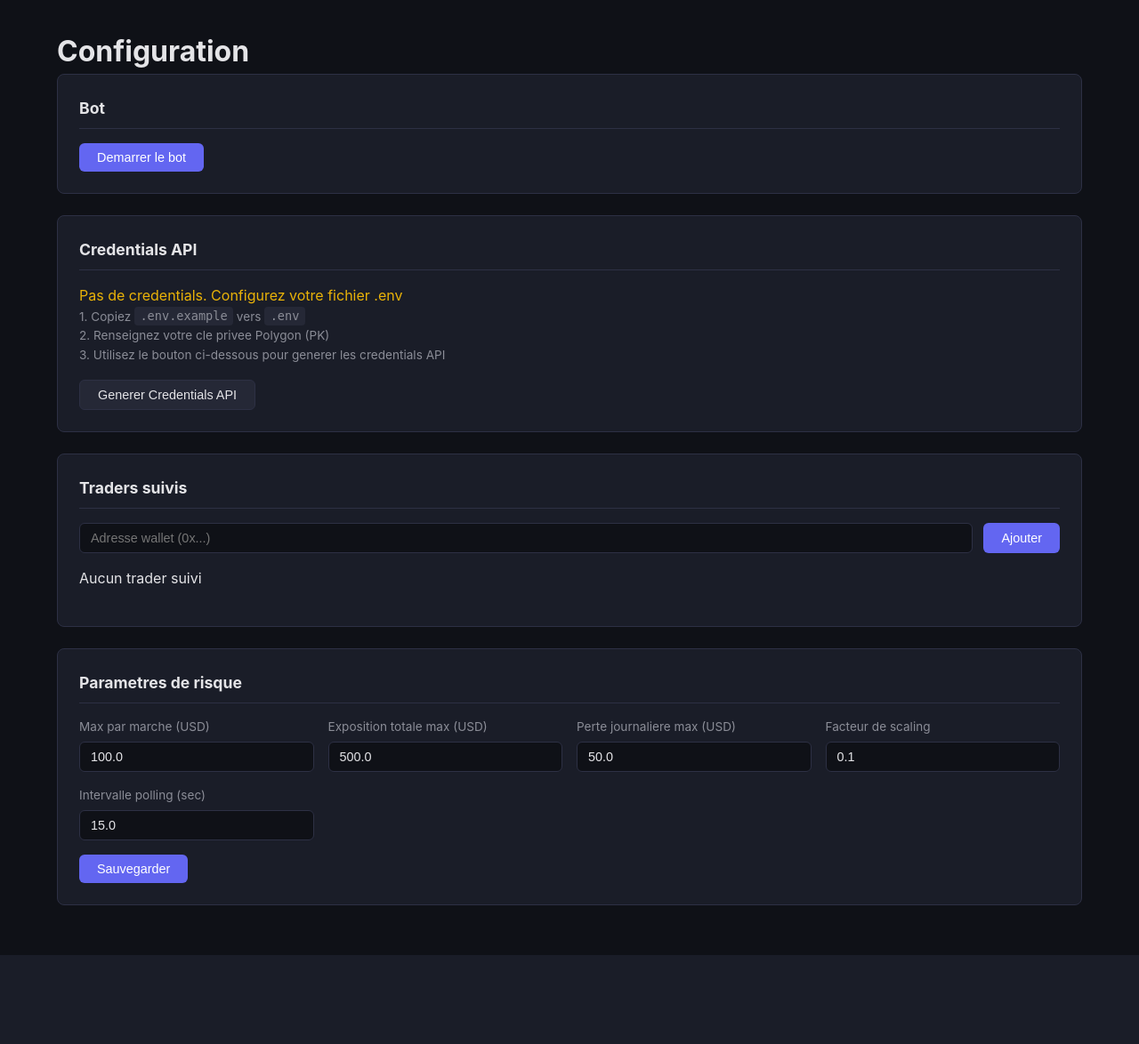
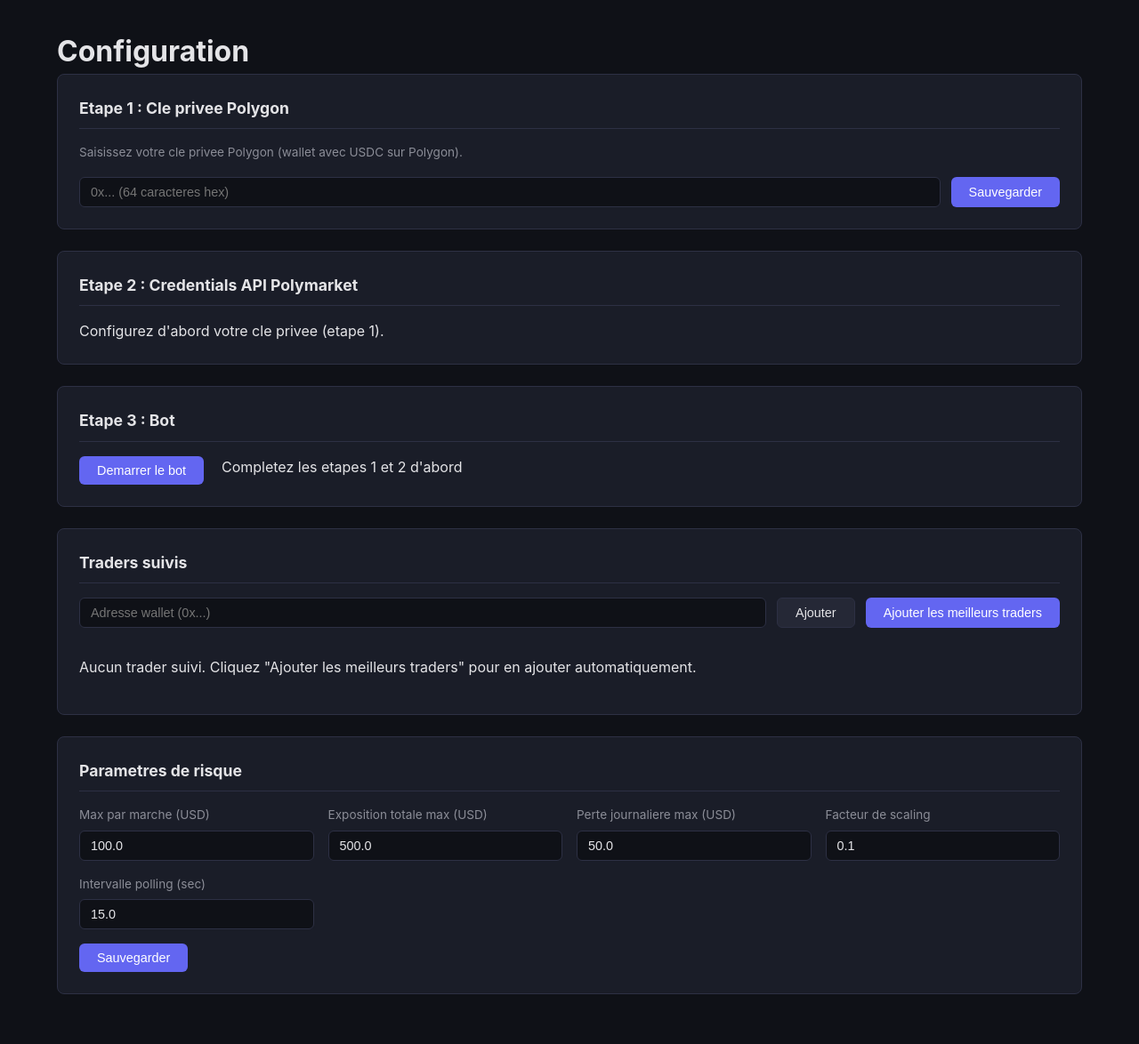
Before and after one commit to MyShivaRepo/pm-angel, a FastAPI app: page /settings in a window 1280 px wide. Shown: the part 67-1241 px from the top of the page at 89% size. Before the commit the page ends 1141 px from the top, so only its background shows below. Run offline with FastAPI, Linux system fonts and the light colour scheme.

Commit message:
feat: full web-based setup, no .env editing needed
- Credentials (private key, API keys) are now entered via the web UI
  and stored in SQLite database instead of .env
- "Generate API Credentials" button derives CLOB keys from private key
  and saves them automatically to DB
- Auto-suggest top 5 traders from Polymarket leaderboard on first launch
- "Add best traders" button to refresh suggestions from leaderboard
- Redirect to /settings on first visit when no credentials configured
- Settings changes persist to DB across container restarts
- Fix: Non-hexadecimal digit error by validating PK input format

Co-Authored-By: Claude Opus 4.6 (1M context) <noreply@anthropic.com>

```diff
--- a/src/pm_angel/main.py
+++ b/src/pm_angel/main.py
@@ -7,7 +7,7 @@ from pathlib import Path
 from typing import Any
 
 from fastapi import FastAPI, Form, Request
-from fastapi.responses import HTMLResponse, JSONResponse
+from fastapi.responses import HTMLResponse, JSONResponse, RedirectResponse
 from fastapi.staticfiles import StaticFiles
 from fastapi.templating import Jinja2Templates
 from sqlalchemy import func, select
@@ -29,14 +29,7 @@ logger = logging.getLogger(__name__)
 settings: Settings = Settings.from_env()
 data_api = DataApiClient(settings.data_api_host)
 gamma_api = GammaApiClient(settings.gamma_api_host)
-clob = ClobWrapper(
-    host=settings.clob_host,
-    private_key=settings.private_key,
-    chain_id=settings.chain_id,
-    api_key=settings.clob_api_key,
-    api_secret=settings.clob_api_secret,
-    api_passphrase=settings.clob_api_passphrase,
-)
+clob: ClobWrapper | None = None
 risk_manager = RiskManager(settings)
 discovery = TraderDiscovery(data_api, gamma_api)
 poller: ActivityPoller | None = None
@@ -47,6 +40,22 @@ BASE_DIR = Path(__file__).parent
 templates = Jinja2Templates(directory=str(BASE_DIR / "templates"))
 
 
+def _rebuild_clob() -> None:
+    """Rebuild CLOB client with current settings credentials."""
+    global clob
+    if settings.has_credentials:
+        clob = ClobWrapper(
+            host=settings.clob_host,
+            private_key=settings.private_key,
+            chain_id=settings.chain_id,
+            api_key=settings.clob_api_key,
+            api_secret=settings.clob_api_secret,
+            api_passphrase=settings.clob_api_passphrase,
+        )
+    else:
+        clob = None
+
+
 @asynccontextmanager
 async def lifespan(app: FastAPI):
     logging.basicConfig(
@@ -54,6 +63,11 @@ async def lifespan(app: FastAPI):
         format="%(asctime)s [%(levelname)s] %(name)s: %(message)s",
     )
     await init_db(settings.db_path)
+    # Load credentials from DB
+    await settings.load_from_db()
+    _rebuild_clob()
+    # Auto-populate suggested traders on first launch
+    await _auto_suggest_traders()
     logger.info("PM Angel started on %s:%d", settings.host, settings.port)
     yield
     await _stop_bot()
@@ -71,6 +85,9 @@ app.mount("/static", StaticFiles(directory=str(BASE_DIR / "static")), name="stat
 
 @app.get("/", response_class=HTMLResponse)
 async def dashboard(request: Request):
+    # Redirect to setup if no credentials
+    if not settings.has_private_key:
+        return RedirectResponse("/settings", status_code=302)
     stats = await _get_stats()
     bets = await _get_bets()
     return templates.TemplateResponse(request, "dashboard.html", context={
@@ -85,8 +102,10 @@ async def settings_page(request: Request):
     return templates.TemplateResponse(request, "settings.html", context={
         "active_page": "settings",
         "settings": settings,
+        "has_private_key": settings.has_private_key,
         "has_credentials": settings.has_credentials,
         "bot_running": poller is not None and poller.is_running,
+        "pk_masked": _mask_key(settings.private_key) if settings.private_key else "",
     })
 
 
@@ -112,7 +131,7 @@ async def status_bar(request: Request):
     running = poller is not None and poller.is_running
     balance = None
     positions = 0
-    if running and settings.has_credentials:
+    if running and clob:
         try:
             balance = await clob.get_balance()
         except Exception:
@@ -166,6 +185,75 @@ async def leaderboard_data(
     return HTMLResponse("\n".join(rows))
 
 
+# --- Credentials Setup (from web UI) ---
+
+@app.post("/api/setup/private-key", response_class=HTMLResponse)
+async def save_private_key(private_key: str = Form(...)):
+    pk = private_key.strip()
+    # Validate hex format
+    if not pk.startswith("0x"):
+        pk = "0x" + pk
+    try:
+        # Verify it's valid hex
+        bytes.fromhex(pk[2:])
+    except ValueError:
+        return HTMLResponse(
+            '<p class="text-warning">Cle invalide : doit etre une chaine hexadecimale de 64 caracteres (0x...)</p>'
+        )
+    if len(pk) != 66:
+        return HTMLResponse(
+            f'<p class="text-warning">Cle invalide : longueur {len(pk)} au lieu de 66 caracteres (0x + 64 hex)</p>'
+        )
+
+    settings.private_key = pk
+    await settings.save_to_db("private_key", pk)
+    logger.info("Private key saved to database")
+
+    return HTMLResponse(
+        '<p class="text-success">Cle privee sauvegardee !</p>'
+        '<p class="help-text">Cliquez maintenant sur "Generer Credentials API" pour obtenir vos cles CLOB.</p>'
+    )
+
+
+@app.post("/api/setup/derive-keys", response_class=HTMLResponse)
+async def derive_keys():
+    if not settings.has_private_key:
+        return HTMLResponse(
+            '<p class="text-warning">Saisissez d\'abord votre cle privee ci-dessus.</p>'
+        )
+    try:
+        # Create a temporary CLOB client just for key derivation
+        temp_clob = ClobWrapper(
+            host=settings.clob_host,
+            private_key=settings.private_key,
+            chain_id=settings.chain_id,
+            api_key="",
+            api_secret="",
+            api_passphrase="",
+        )
+        creds = await temp_clob.derive_api_creds()
+
+        # Save to settings and DB
+        settings.clob_api_key = creds["api_key"]
+        settings.clob_api_secret = creds["api_secret"]
+        settings.clob_api_passphrase = creds["api_passphrase"]
+        await settings.save_to_db("clob_api_key", creds["api_key"])
+        await settings.save_to_db("clob_api_secret", creds["api_secret"])
+        await settings.save_to_db("clob_api_passphrase", creds["api_passphrase"])
+
+        # Rebuild CLOB client with new credentials
+        _rebuild_clob()
+
+        logger.info("API credentials derived and saved")
+        return HTMLResponse(
+            '<p class="text-success">Credentials API generees et sauvegardees automatiquement !</p>'
+            '<p class="help-text">Vous pouvez maintenant demarrer le bot.</p>'
+        )
+    except Exception as exc:
+        logger.error("Key derivation failed: %s", exc)
+        return HTMLResponse(f'<p class="text-warning">Erreur: {exc}</p>')
+
+
 # --- Bot Control ---
 
 @app.post("/api/bot/start")
@@ -175,15 +263,23 @@ async def start_bot():
         return JSONResponse({"status": "already_running"})
 
     if not settings.has_credentials:
-        return JSONResponse({"error": "No API credentials configured"}, status_code=400)
+        return JSONResponse(
+            {"error": "Credentials API non configurees. Allez dans Settings."},
+            status_code=400,
+        )
+
+    if not clob:
+        _rebuild_clob()
+    if not clob:
+        return JSONResponse({"error": "Impossible de creer le client CLOB"}, status_code=400)
 
     # Load tracked traders from DB
     traders = await _get_tracked_addresses()
     if not traders:
-        traders = settings.target_traders
-
-    if not traders:
-        return JSONResponse({"error": "No target traders configured"}, status_code=400)
+        return JSONResponse(
+            {"error": "Aucun trader suivi. Ajoutez des traders depuis Settings ou Leaderboard."},
+            status_code=400,
+        )
 
     poller = ActivityPoller(data_api, gamma_api, traders, settings.poll_interval_seconds)
     executor = TradeExecutor(clob, risk_manager, gamma_api, settings)
@@ -221,7 +317,8 @@ async def _price_update_loop():
     while True:
         try:
             await asyncio.sleep(60)
-            await update_prices(clob)
+            if clob:
+                await update_prices(clob)
         except asyncio.CancelledError:
             break
         except Exception:
@@ -289,17 +386,31 @@ async def remove_trader(request: Request, address: str):
     return await _render_traders_list(request)
 
 
+@app.post("/api/traders/refresh-suggestions", response_class=HTMLResponse)
+async def refresh_suggestions():
+    """Fetch top traders from leaderboard and add them automatically."""
+    count = await _auto_suggest_traders(force=True)
+    return HTMLResponse(
+        f'<p class="text-success">{count} traders ajoutes depuis le leaderboard !</p>'
+    )
+
+
 async def _render_traders_list(request: Request) -> HTMLResponse:
     traders = await _get_tracked_traders()
     if not traders:
-        return HTMLResponse('<p class="text-muted" style="padding:1rem 0;">Aucun trader suivi</p>')
+        return HTMLResponse(
+            '<p class="text-muted" style="padding:1rem 0;">Aucun trader suivi. '
+            'Cliquez "Ajouter les meilleurs traders" pour en ajouter automatiquement.</p>'
+        )
 
     html_parts = []
     for t in traders:
+        pnl_class = "positive" if t.pnl >= 0 else "negative" if t.pnl < 0 else ""
+        pnl_str = f' | PnL: <span class="{pnl_class}">${t.pnl:,.0f}</span>' if t.pnl else ""
         html_parts.append(
             f'<div class="trader-item">'
             f'  <div class="trader-info">'
-            f'    <span class="trader-name">{t.username or "Anonyme"}</span>'
+            f'    <span class="trader-name">{t.username or "Anonyme"}{pnl_str}</span>'
             f'    <span class="trader-address">{t.address}</span>'
             f'  </div>'
             f'  <button class="btn btn-sm btn-danger" '
@@ -320,22 +431,20 @@ async def update_settings(
     position_scale_factor: float = Form(0.1),
     poll_interval_seconds: float = Form(15),
 ):
-    global settings
-    settings = Settings(
-        private_key=settings.private_key,
-        clob_api_key=settings.clob_api_key,
-        clob_api_secret=settings.clob_api_secret,
-        clob_api_passphrase=settings.clob_api_passphrase,
-        target_traders=settings.target_traders,
-        max_position_usd=max_position_usd,
-        max_total_exposure_usd=max_total_exposure_usd,
-        daily_loss_limit_usd=daily_loss_limit_usd,
-        position_scale_factor=position_scale_factor,
-        poll_interval_seconds=poll_interval_seconds,
-        host=settings.host,
-        port=settings.port,
-    )
-    # Update risk manager with new settings
+    settings.max_position_usd = max_position_usd
+    settings.max_total_exposure_usd = max_total_exposure_usd
+    settings.daily_loss_limit_usd = daily_loss_limit_usd
+    settings.position_scale_factor = position_scale_factor
+    settings.poll_interval_seconds = poll_interval_seconds
+
+    # Persist to DB
+    await settings.save_to_db("max_position_usd", str(max_position_usd))
+    await settings.save_to_db("max_total_exposure_usd", str(max_total_exposure_usd))
+    await settings.save_to_db("daily_loss_limit_usd", str(daily_loss_limit_usd))
+    await settings.save_to_db("position_scale_factor", str(position_scale_factor))
+    await settings.save_to_db("poll_interval_seconds", str(poll_interval_seconds))
+
+    # Update risk manager
     risk_manager._max_position_usd = max_position_usd
     risk_manager._max_total_exposure = max_total_exposure_usd
     risk_manager._daily_loss_limit = daily_loss_limit_usd
@@ -344,27 +453,64 @@ async def update_settings(
     return JSONResponse({"status": "saved"})
 
 
-@app.post("/api/setup/derive-keys")
-async def derive_keys():
-    if not settings.private_key:
-        return HTMLResponse(
-            '<p class="text-warning">Renseignez PK dans .env d\'abord</p>'
-        )
+# --- Auto-suggest traders ---
+
+async def _auto_suggest_traders(force: bool = False) -> int:
+    """Automatically add top traders from the leaderboard if none are tracked."""
+    if async_session is None:
+        return 0
+
+    # Check if we already have tracked traders
+    if not force:
+        existing = await _get_tracked_traders()
+        if existing:
+            return 0
+
     try:
-        creds = await clob.derive_api_creds()
-        return HTMLResponse(
-            f'<div class="help-text">'
-            f'<p class="text-success">Credentials generees ! Ajoutez-les dans .env :</p>'
-            f'<code>CLOB_API_KEY={creds["api_key"]}</code><br>'
-            f'<code>CLOB_API_SECRET={creds["api_secret"]}</code><br>'
-            f'<code>CLOB_API_PASSPHRASE={creds["api_passphrase"]}</code>'
-            f'</div>'
+        traders = await discovery.get_top_traders(
+            category="OVERALL",
+            time_period="MONTH",
+            order_by="PNL",
+            limit=10,
+            min_pnl=100,
         )
     except Exception as exc:
-        return HTMLResponse(f'<p class="text-warning">Erreur: {exc}</p>')
+        logger.warning("Could not fetch leaderboard for auto-suggestions: %s", exc)
+        return 0
+
+    count = 0
+    async with async_session() as session:
+        for t in traders[:5]:  # Top 5 traders
+            if not t.address:
+                continue
+            existing = await session.execute(
+                select(TrackedTrader).where(TrackedTrader.address == t.address)
+            )
+            if existing.scalar_one_or_none():
+                continue
+            trader = TrackedTrader(
+                address=t.address,
+                username=t.username,
+                pnl=t.pnl,
+                volume=t.volume,
+                is_active=True,
+            )
+            session.add(trader)
+            count += 1
+        await session.commit()
+
+    if count:
+        logger.info("Auto-added %d traders from leaderboard", count)
+    return count
 
 
 # --- Helpers ---
+
+def _mask_key(key: str) -> str:
+    if len(key) < 10:
+        return "***"
+    return key[:6] + "..." + key[-4:]
+
 
 async def _get_bets() -> list[Bet]:
     if async_session is None:
--- a/src/pm_angel/templates/settings.html
+++ b/src/pm_angel/templates/settings.html
@@ -3,54 +3,94 @@
 <div class="settings">
     <h1>Configuration</h1>
 
+    <!-- Step 1: Private Key -->
     <section class="settings-section">
-        <h2>Bot</h2>
+        <h2>Etape 1 : Cle privee Polygon</h2>
+        {% if has_private_key %}
+            <p class="text-success">Cle privee configuree : <code>{{ pk_masked }}</code></p>
+            <details style="margin-top: 0.5rem;">
+                <summary class="text-muted" style="cursor: pointer; font-size: 0.85rem;">Modifier la cle</summary>
+                <form hx-post="/api/setup/private-key" hx-target="#pk-result" hx-swap="innerHTML"
+                      style="margin-top: 0.5rem;">
+                    <div class="form-row">
+                        <input type="password" name="private_key" placeholder="0x..." class="input" required>
+                        <button type="submit" class="btn btn-secondary">Mettre a jour</button>
+                    </div>
+                </form>
+                <div id="pk-result"></div>
+            </details>
+        {% else %}
+            <p class="help-text">Saisissez votre cle privee Polygon (wallet avec USDC sur Polygon).</p>
+            <form hx-post="/api/setup/private-key" hx-target="#pk-result" hx-swap="innerHTML">
+                <div class="form-row">
+                    <input type="password" name="private_key" placeholder="0x... (64 caracteres hex)" class="input" required>
+                    <button type="submit" class="btn btn-primary">Sauvegarder</button>
+                </div>
+            </form>
+            <div id="pk-result"></div>
+        {% endif %}
+    </section>
+
+    <!-- Step 2: API Credentials -->
+    <section class="settings-section">
+        <h2>Etape 2 : Credentials API Polymarket</h2>
+        {% if has_credentials %}
+            <p class="text-success">Credentials API configurees</p>
+        {% elif has_private_key %}
+            <p class="help-text">Generez vos credentials API a partir de votre cle privee. Un seul clic suffit.</p>
+            <button class="btn btn-primary" hx-post="/api/setup/derive-keys" hx-target="#setup-result">
+                Generer Credentials API
+            </button>
+            <div id="setup-result" style="margin-top: 0.75rem;"></div>
+        {% else %}
+            <p class="text-muted">Configurez d'abord votre cle privee (etape 1).</p>
+        {% endif %}
+    </section>
+
+    <!-- Step 3: Bot Control -->
+    <section class="settings-section">
+        <h2>Etape 3 : Bot</h2>
         <div class="bot-controls">
             {% if bot_running %}
                 <button class="btn btn-danger" hx-post="/api/bot/stop" hx-swap="none"
                         hx-on::after-request="location.reload()">
                     Arreter le bot
                 </button>
-            {% else %}
+                <span class="text-success" style="margin-left: 0.5rem;">Bot en cours d'execution</span>
+            {% elif has_credentials %}
                 <button class="btn btn-primary" hx-post="/api/bot/start" hx-swap="none"
                         hx-on::after-request="location.reload()">
                     Demarrer le bot
                 </button>
+            {% else %}
+                <button class="btn btn-primary" disabled>Demarrer le bot</button>
+                <span class="text-muted" style="margin-left: 0.5rem;">Completez les etapes 1 et 2 d'abord</span>
             {% endif %}
         </div>
     </section>
 
-    <section class="settings-section">
-        <h2>Credentials API</h2>
-        {% if has_credentials %}
-            <p class="text-success">Credentials configurees</p>
-        {% else %}
-            <p class="text-warning">Pas de credentials. Configurez votre fichier .env</p>
-            <div class="help-text">
-                <p>1. Copiez <code>.env.example</code> vers <code>.env</code></p>
-                <p>2. Renseignez votre cle privee Polygon (PK)</p>
-                <p>3. Utilisez le bouton ci-dessous pour generer les credentials API</p>
-            </div>
-            <button class="btn btn-secondary" hx-post="/api/setup/derive-keys" hx-target="#setup-result">
-                Generer Credentials API
-            </button>
-            <div id="setup-result"></div>
-        {% endif %}
-    </section>
-
+    <!-- Traders -->
     <section class="settings-section">
         <h2>Traders suivis</h2>
-        <form hx-post="/api/traders" hx-target="#traders-list" hx-swap="innerHTML"
-              hx-on::after-request="this.reset()">
-            <div class="form-row">
-                <input type="text" name="address" placeholder="Adresse wallet (0x...)" class="input" required>
-                <button type="submit" class="btn btn-primary">Ajouter</button>
-            </div>
-        </form>
+        <div style="display: flex; gap: 0.75rem; margin-bottom: 1rem;">
+            <form hx-post="/api/traders" hx-target="#traders-list" hx-swap="innerHTML"
+                  hx-on::after-request="this.reset()" style="flex: 1;">
+                <div class="form-row">
+                    <input type="text" name="address" placeholder="Adresse wallet (0x...)" class="input">
+                    <button type="submit" class="btn btn-secondary">Ajouter</button>
+                </div>
+            </form>
+            <button class="btn btn-primary"
+                    hx-post="/api/traders/refresh-suggestions" hx-target="#suggest-result" hx-swap="innerHTML">
+                Ajouter les meilleurs traders
+            </button>
+        </div>
+        <div id="suggest-result"></div>
         <div id="traders-list" hx-get="/api/traders/list" hx-trigger="load" hx-swap="innerHTML">
         </div>
     </section>
 
+    <!-- Risk Parameters -->
     <section class="settings-section">
         <h2>Parametres de risque</h2>
         <form hx-post="/api/settings" hx-swap="none"
```
Also changed, not shown: src/pm_angel/config.py (+88 -15 lines), src/pm_angel/models.py (+9 -1 lines).
